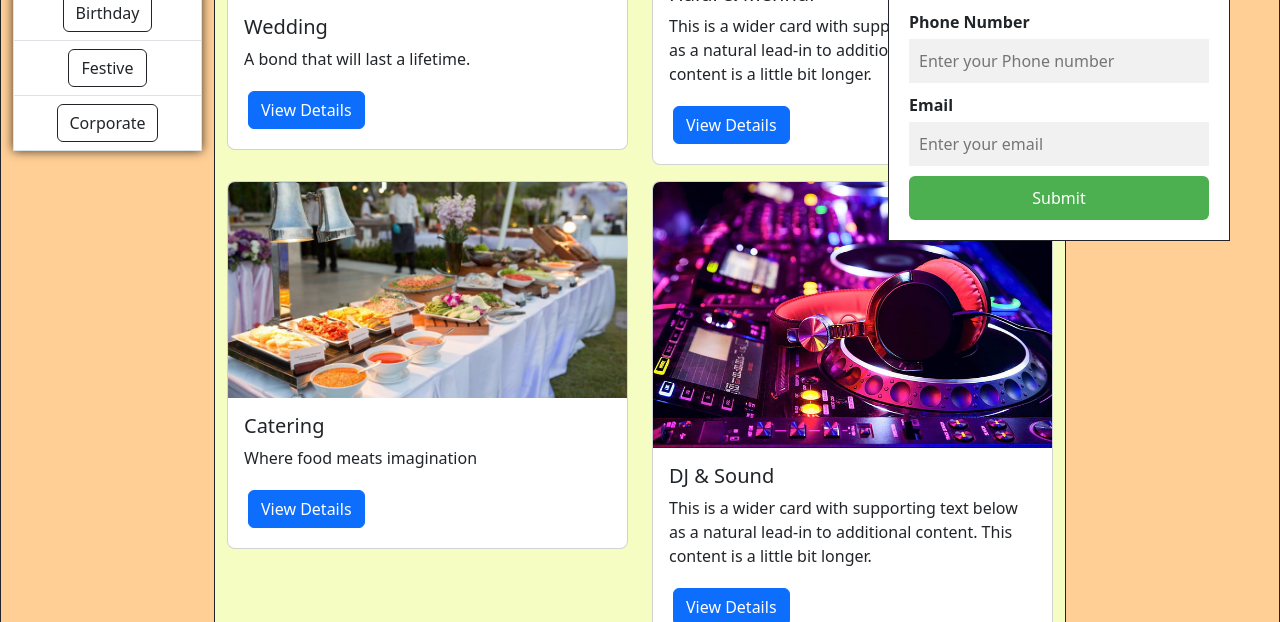
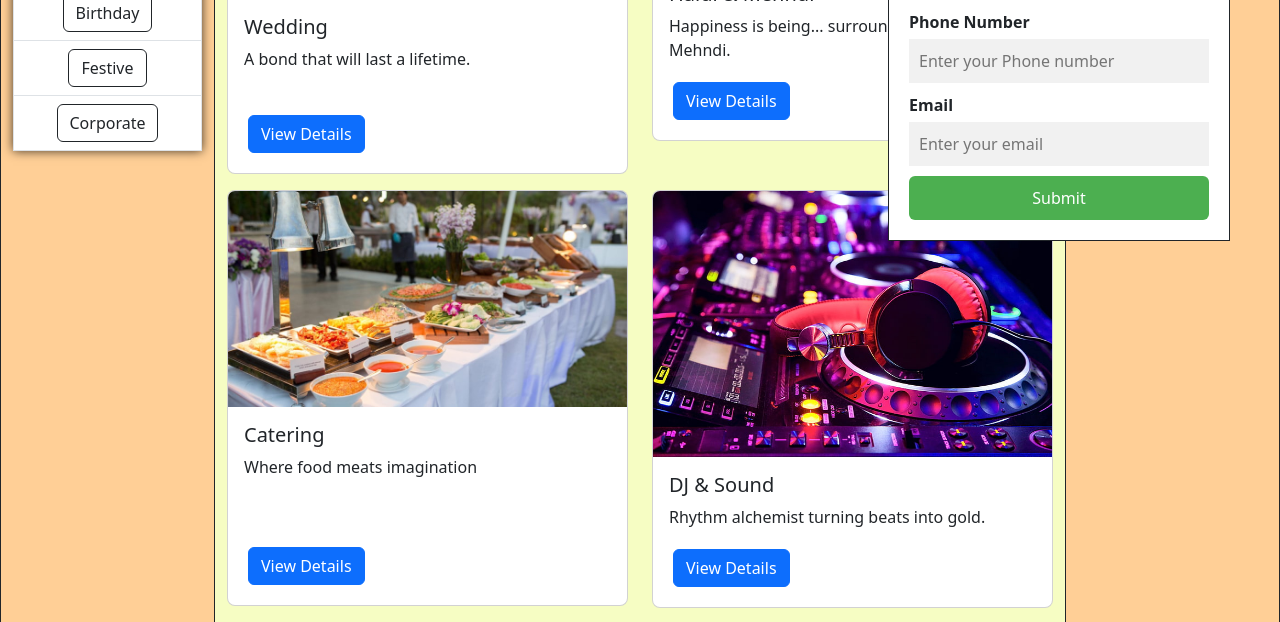
Before and after one commit to Anvesh1909/RavishingEvents, a Django app: template RavishingEvents/templates/service.html in a window 1280 px wide. Shown: the part 509-1131 px from the top of the page. Run offline with Django 4.2, Linux system fonts and the light colour scheme; the template is opened without the code that fills it, so the values that code supplies are empty; parts of the project's set-up code (start-up, migrations or seed data) failed here and were passed over.

Commit message:
last commit

```diff
--- a/RavishingEvents/templates/about.html
+++ b/RavishingEvents/templates/about.html
@@ -2,12 +2,12 @@
 {% load static %}
 
 {% block style %}
-<link rel="stylesheet" href="{% static "css/about.css" %}">
+{% comment %} <link rel="stylesheet" href="{% static "css/about.css" %}"> {% endcomment %}
 
 {% endblock style %}
 
 {% block main %}
-<div class="container">
+{% comment %} <div class="container">
     <h1>About Us</h1>
     <p>Welcome to our event organizing company! We are passionate about creating memorable experiences for our clients.</p>
     <p>Our mission is to [describe your mission/goals].</p>
@@ -43,7 +43,7 @@
     <p>We specialize in organizing various types of events including weddings, corporate events, and parties.</p>
     <p>Our services include event planning, venue selection, catering, decoration, and entertainment.</p>
     <p>Feel free to contact us to make
-</div>
+</div> {% endcomment %}
 
 {% endblock main %}
 
--- a/RavishingEvents/templates/details.html
+++ b/RavishingEvents/templates/details.html
@@ -36,9 +36,9 @@
   <ul>
     <li>Photography/ Videography</li>
     <li>Venue Selection</li>
-    <li>DJ & entertainment</li>
-    <li>Guests transfers</li>
-    <li>Milk</li>
+    <li>DJ & Entertainment</li>
+    <li>Catering and Mocktails</li>
+    <li>Guests Transfers</li>
     <li>Invitations</li>
   </ul>
 </p>
--- a/RavishingEvents/templates/index.html
+++ b/RavishingEvents/templates/index.html
@@ -126,35 +126,35 @@
                 <img src="{% static "wedding.jpg" %}" class="d-block w-100" alt="...">
                 <div class="carousel-caption d-none d-md-block">
                   <h5>Wedding</h5>
-                  <p>Some representative placeholder content for the first slide.</p>
+                  <p>A bond that will last a lifetime. </p>
                 </div>
               </div>
               <div class="carousel-item" data-bs-interval="2000">
                 <img src="{% static "birthday.jpg" %}" class="d-block w-100" alt="...">
                 <div class="carousel-caption d-none d-md-block">
                   <h5>Birthday</h5>
-                  <p>Some representative placeholder content for the second slide.</p>
+                  <p>You’re worth celebrating every day.</p>
                 </div>
               </div>
               <div class="carousel-item" data-bs-interval="3000">
-                <img src="{% static "holi.jpg" %}" class="d-block w-100" alt="...">
+                <img src="{% static "Festive.jpg" %}" class="d-block w-100" alt="...">
                 <div class="carousel-caption d-none d-md-block">
-                  <h5>Holi</h5>
-                  <p>Some representative placeholder content for the third slide.</p>
+                  <h5>Festive</h5>
+                  <p>Tradition meet celebration in name of festival.</p>
                 </div>
               </div>
               <div class="carousel-item"data-bs-interval="4000">
                 <img src="{% static "babyshower.jpg" %}" class="d-block w-100" alt="...">
                 <div class="carousel-caption d-none d-md-block">
-                  <h5>Baby shower</h5>
-                  <p>Some representative placeholder content for the third slide.</p>
+                  <h5>Babyshower & Naming ceremony</h5>
+                  <p>Showering love on the parents-to-be!</p>
                 </div>
               </div>
               <div class="carousel-item">
                 <img src="{% static "Dj.jpg" %}" class="d-block w-100" alt="...">
                 <div class="carousel-caption d-none d-md-block">
                   <h5>Dj</h5>
-                  <p>Some representative placeholder content for the third slide.</p>
+                  <p>Rhythm alchemist turning beats into gold.</p>
                 </div>
               </div>
             </div>
--- a/RavishingEvents/templates/location.html
+++ b/RavishingEvents/templates/location.html
@@ -31,3 +31,5 @@
 
 
 {% endblock main %}
+
+{% block right %}{% endblock right %}
--- a/RavishingEvents/templates/service.html
+++ b/RavishingEvents/templates/service.html
@@ -18,8 +18,8 @@
       <img src="{% static "wedding.jpg" %}" class="card-img-top" alt="..." >
       <div class="card-body">
         <h5 class="card-title">Wedding</h5>
-        <p class="card-text">A bond that will last a lifetime.</p>
-
+        <p class="card-text">A bond that will last a lifetime. </p>
+        <br>
 
         <a href="{% url 'details' name='Wedding' %}" class="btn btn-primary m-1">View Details</a>
 
@@ -33,7 +33,7 @@
       <img src="{% static "haldi.jpg" %}" class="card-img-top" alt="...">
       <div class="card-body">
         <h5 class="card-title">Haldi & Mehndi</h5>
-        <p class="card-text">This is a wider card with supporting text below as a natural lead-in to additional content. This content is a little bit longer.</p>
+        <p class="card-text">Happiness is being... surrounded by Haldi and Mehndi.</p>
 
 
         <a href="{% url 'details' name='Haldi' %}" class="btn btn-primary m-1">View Details</a>
@@ -50,7 +50,8 @@
       <img src="{% static "Catering.jpg" %}" class="card-img-top" alt="...">
       <div class="card-body">
         <h5 class="card-title">Catering</h5>
-        <p class="card-text">Where food meats imagination</p>
+        <p class="card-text">Where food meats imagination </p>
+        <br><br>
         <a href="{% url 'details' name='Catering' %}" class="btn btn-primary m-1">View Details</a>
 
       </div>
@@ -64,7 +65,7 @@
       <img src="{% static "dj.jpg" %}" class="card-img-top" alt="...">
       <div class="card-body">
         <h5 class="card-title">DJ & Sound</h5>
-        <p class="card-text">This is a wider card with supporting text below as a natural lead-in to additional content. This content is a little bit longer.</p>
+        <p class="card-text">Rhythm alchemist turning beats into gold.</p>
 
         <a href="{% url 'details' name='Dj' %}" class="btn btn-primary m-1">View Details</a>
 
@@ -77,8 +78,9 @@
     <div class="card mb-3">
         <img src="{% static "babyshower.jpg" %}" class="card-img-top" alt="...">
         <div class="card-body">
-            <h5 class="card-title">Babyshower</h5>
-            <p class="card-text">This is a wider card with supporting text below as a natural lead-in to additional content. This content is a little bit longer.</p>
+            <h5 class="card-title">Babyshower & Naming ceremony</h5>
+            <p class="card-text">Showering love on the parents-to-be!</p>
+
             <a href="{% url 'details' name='Babyshower' %}" class="btn btn-primary m-1">View Details</a>
         </div>
     </div>
@@ -90,7 +92,8 @@
       <img src="{% static "birthday.jpg" %}" class="card-img-top" alt="...">
       <div class="card-body">
         <h5 class="card-title">Birthday</h5>
-        <p class="card-text">This is a wider card with supporting text below as a natural lead-in to additional content. This content is a little bit longer.</p>
+        <p class="card-text">You’re worth celebrating every day.</p>
+        <br>
         <a href="{% url 'details' name='Birthday' %}" class="btn btn-primary m-1">View Details</a>
       </div>
 
@@ -107,7 +110,7 @@
       <img src="{% static "Festive.jpg" %}" class="card-img-top" alt="...">
       <div class="card-body">
         <h5 class="card-title">Festive</h5>
-        <p class="card-text">This is a wider card with supporting text below as a natural lead-in to additional content. This content is a little bit longer.</p>
+        <p class="card-text">Tradition meet celebration in name of festival.</p>
         <a href="{% url 'details' name='Festive' %}" class="btn btn-primary m-1">View Details</a>
       </div>
 
@@ -120,7 +123,7 @@
       <img src="{% static "Corporate.jpeg" %}" class="card-img-top" alt="...">
       <div class="card-body">
         <h5 class="card-title">Corporate</h5>
-        <p class="card-text">This is a wider card with supporting text below as a natural lead-in to additional content. This content is a little bit longer.</p>
+        <p class="card-text">Experience the difference excellence makes.</p>
         <a href="{% url 'details' name='Corporate' %}" class="btn btn-primary m-1">View Details</a>
       </div>
 
```
